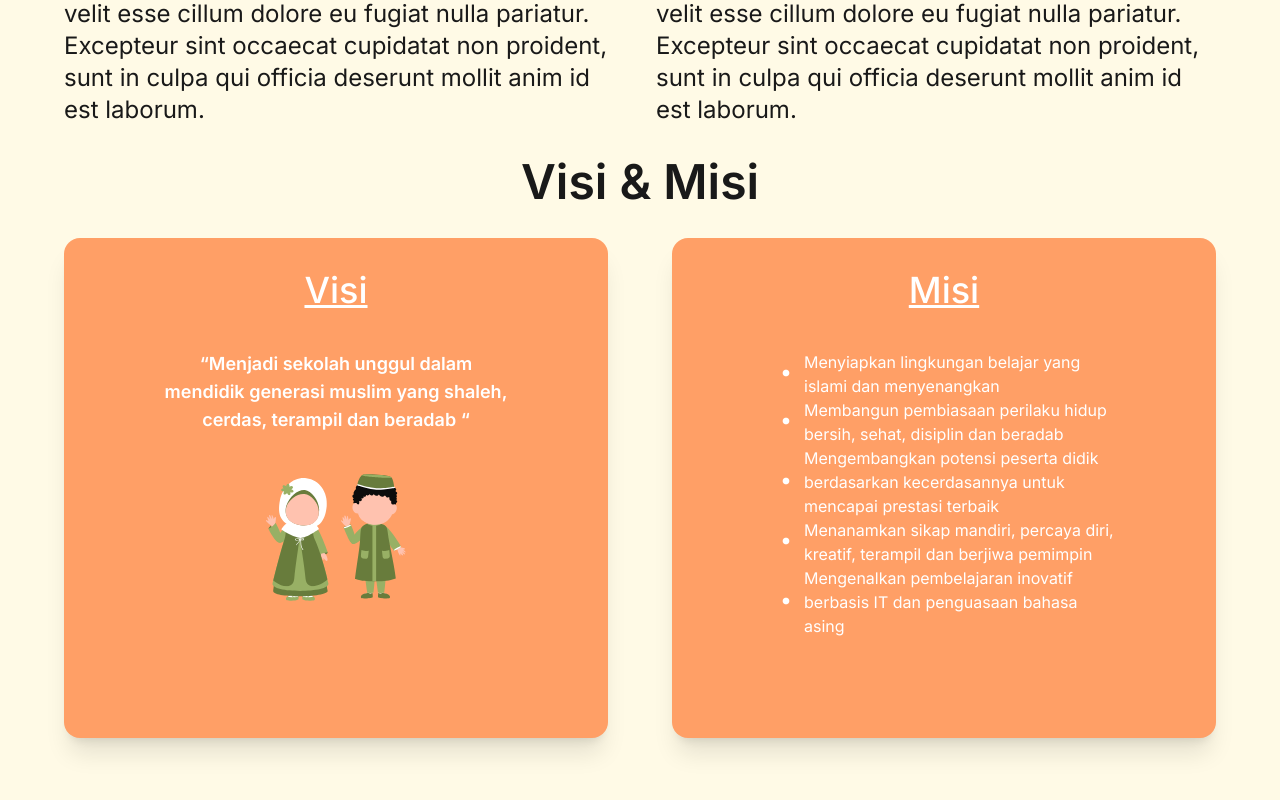
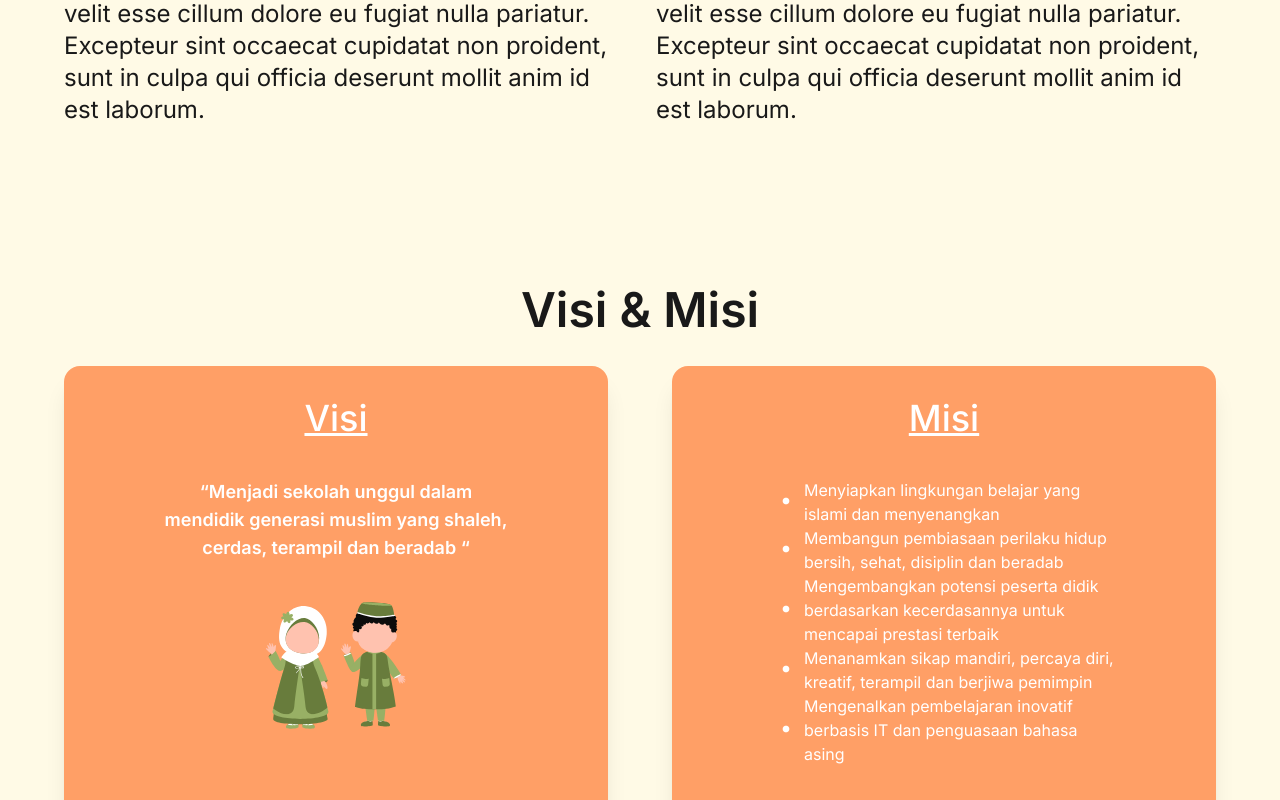
Before and after one commit to makbarramadhan62/baitul-adab-web, a Next.js app: page /profil-sekolah in a window 1280 px wide. Shown: the part 860-1660 px from the top of the page. Built offline with nearby package versions, Linux system fonts and the light colour scheme.

Commit message:
style: adjust padding

```diff
--- a/app/profil-sekolah/page.tsx
+++ b/app/profil-sekolah/page.tsx
@@ -70,7 +70,7 @@ export default function Profile() {
       {/* Second Section */}
       <section
         id="profile-second"
-        className="w-full my-8 flex flex-col items-center justify-center"
+        className="w-full pt-40 pb-52 flex flex-col items-center justify-center"
       >
         <div className="px-4 lg:px-16">
           <div className="w-full text-center mb-0 lg:mb-8">
```
